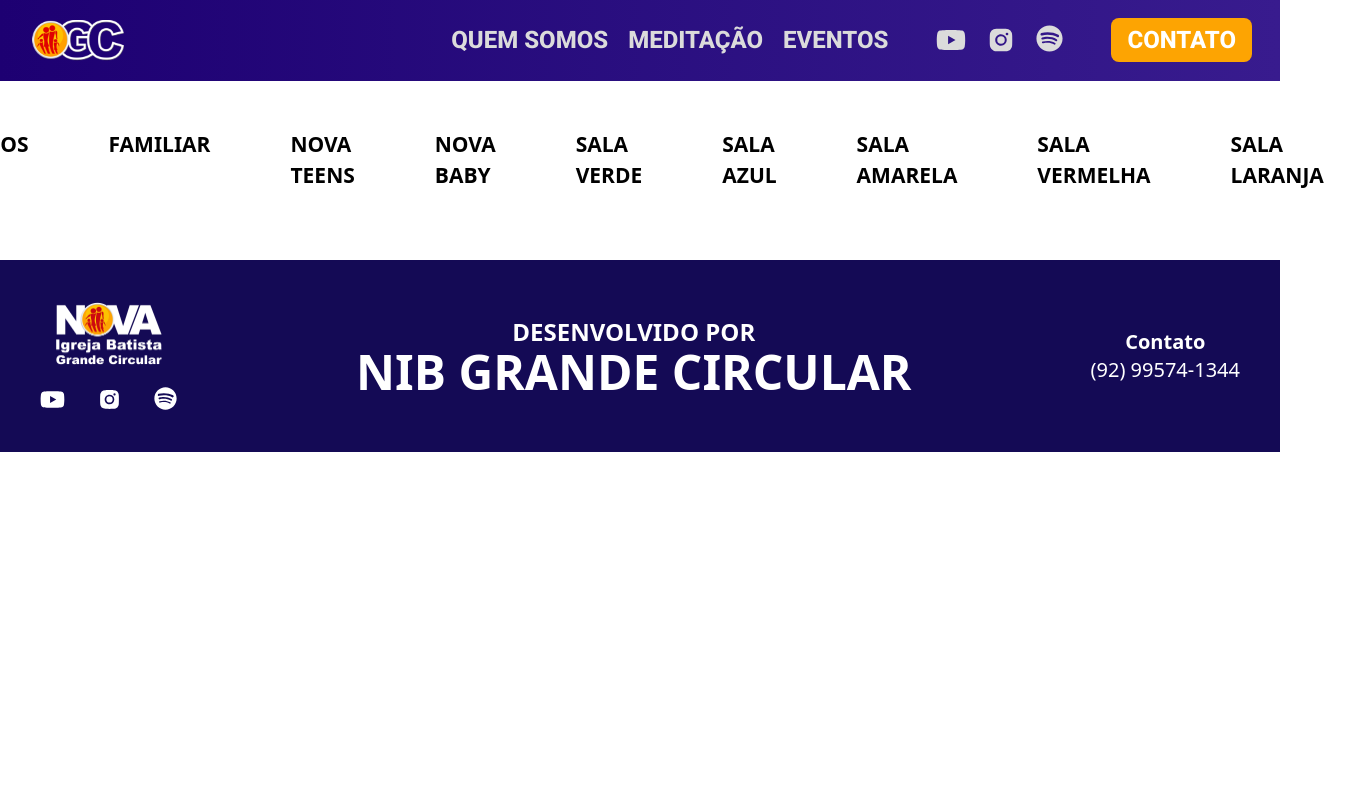
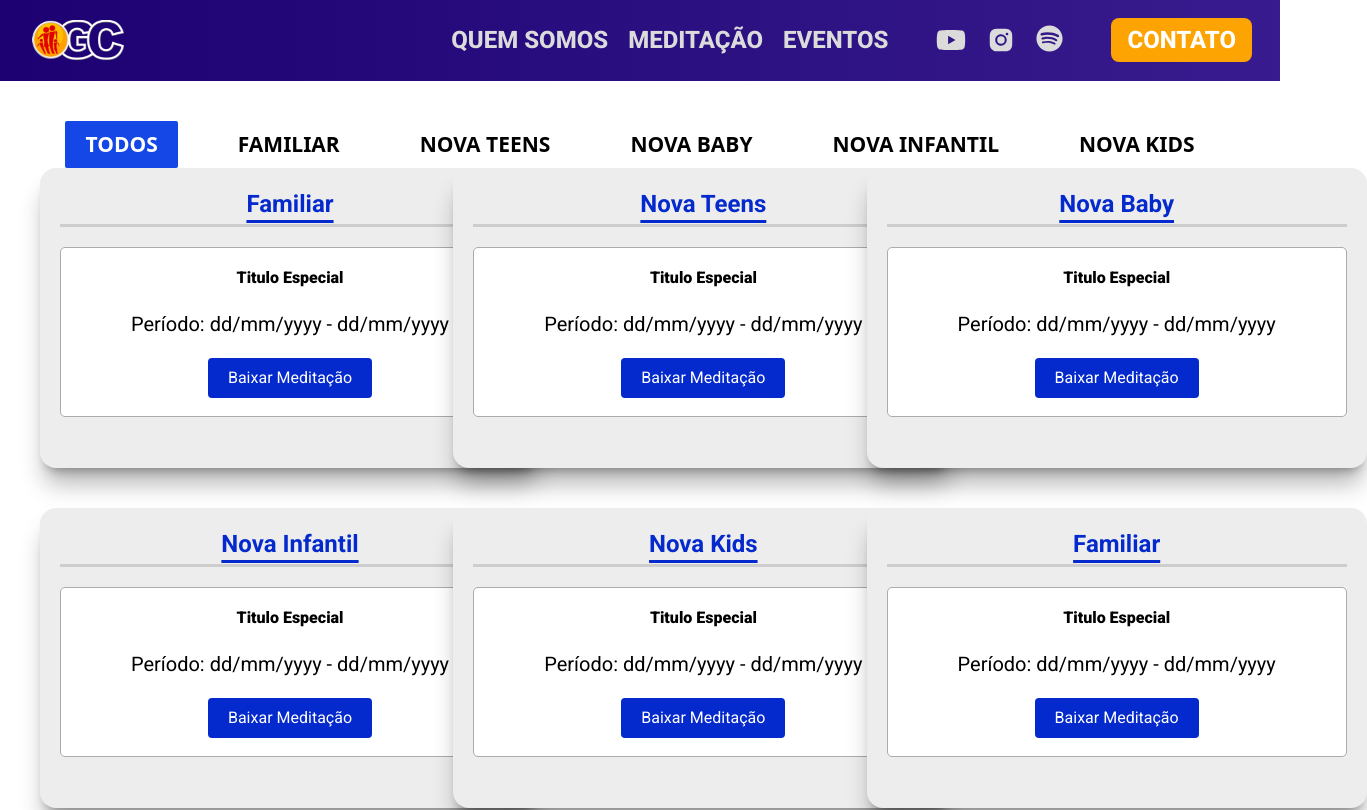
Before and after one commit to angelosicssu/website-nibgc, a Next.js app: page /meditacao in a window 1280 px wide. Shown: the top 810 px of the page, 1367 px wide, since content can reach past the window. Built offline with nearby package versions, Linux system fonts and the light colour scheme.

Commit message:
feat: cards-medditacao

```diff
--- a/src/app/meditacao/page.tsx
+++ b/src/app/meditacao/page.tsx
@@ -1,16 +1,59 @@
+"use client"
+import Card from "@/components/Card";
+import { useState } from "react";
+
 export default function Meditacao() {
+
+    const [selectedCategory, setSelectedCategory] = useState("Todos");
+
+    const categories = [
+        "Todos",
+        "Familiar",
+        "Nova Teens",
+        "Nova Baby",
+        "Nova Infantil",
+        "Nova Kids",
+    ];
+
+    const cards = [
+        { id: 1, category: "Familiar", title: "Titulo Especial" },
+        { id: 1, category: "Nova Teens", title: "Titulo Especial" },
+        { id: 1, category: "Nova Baby", title: "Titulo Especial" },
+        { id: 1, category: "Nova Infantil", title: "Titulo Especial" },
+        { id: 1, category: "Nova Kids", title: "Titulo Especial" },
+        { id: 1, category: "Familiar", title: "Titulo Especial" },
+        { id: 1, category: "Nova Teens", title: "Titulo Especial" },
+        { id: 1, category: "Nova Baby", title: "Titulo Especial" },
+        { id: 1, category: "Nova Infantil", title: "Titulo Especial" },
+        { id: 1, category: "Nova Kids", title: "Titulo Especial" },
+        { id: 1, category: "Familiar", title: "Titulo Especial" },
+        { id: 1, category: "Nova Teens", title: "Titulo Especial" },
+        { id: 1, category: "Nova Baby", title: "Titulo Especial" },
+        { id: 1, category: "Nova Infantil", title: "Titulo Especial" },
+        { id: 1, category: "Nova Kids", title: "Titulo Especial" }
+    ];
+
+    const filteredCards =
+        selectedCategory === "Todos" ? cards : cards.filter((card) => card.category === selectedCategory);
+
     return(
         <main className="flex p-10 flex-col">
             <div className="flex flex-row justify-center gap-10 font-bold uppercase text-[21px]">
-                <div className="flex py-2 px-5 hover:bg-blue-700 hover:text-white rounded-xs hover:cursor-pointer"><p>Todos</p></div>
-                <div className="flex py-2 px-5 hover:bg-blue-700 hover:text-white rounded-xs hover:cursor-pointer"><p>Familiar</p></div>
-                <div className="flex py-2 px-5 hover:bg-blue-700 hover:text-white rounded-xs hover:cursor-pointer"><p>Nova Teens</p></div>
-                <div className="flex py-2 px-5 hover:bg-blue-700 hover:text-white rounded-xs hover:cursor-pointer"><p>Nova Baby</p></div>
-                <div className="flex py-2 px-5 hover:bg-blue-700 hover:text-white rounded-xs hover:cursor-pointer"><p>Sala Verde</p></div>
-                <div className="flex py-2 px-5 hover:bg-blue-700 hover:text-white rounded-xs hover:cursor-pointer"><p>Sala Azul</p></div>
-                <div className="flex py-2 px-5 hover:bg-blue-700 hover:text-white rounded-xs hover:cursor-pointer"><p>Sala Amarela</p></div>
-                <div className="flex py-2 px-5 hover:bg-blue-700 hover:text-white rounded-xs hover:cursor-pointer"><p>Sala Vermelha</p></div>
-                <div className="flex py-2 px-5 hover:bg-blue-700 hover:text-white rounded-xs hover:cursor-pointer"><p>Sala Laranja</p></div>
+                {categories.map((cat) => (
+                    <div
+                        key={cat}
+                        onClick={() => setSelectedCategory(cat)}
+                        className={`flex py-2 px-5 rounded-xs cursor-pointer transition-all duration-200 ${selectedCategory === cat ? "bg-blue-700 text-white" : "hover:bg-blue-700 hover:text-white"}`}
+
+                    >
+                        <p>{cat}</p>
+                    </div>
+                ))}
+            </div>
+            <div className="grid grid-cols-1 md:grid-cols-2 xl:grid-cols-3 gap-10">
+                {filteredCards.map((card) => (
+                    <Card key={card.id} category={card.category} title={card.title}/>
+                ))}
             </div>
         </main>
     )
--- /dev/null
+++ b/src/components/Card/index.tsx
@@ -0,0 +1,20 @@
+interface CardProps {
+    category: String,
+    title: String
+}
+
+export default function Card({ category, title } : CardProps) {
+    return (
+        <div className="flex p-5 flex-col bg-[#EDEDED] shadow-xl/30 rounded-2xl w-[500px] h-[300px] font-[Roboto]">
+            <p className="flex text-[#0429CD] underline decoration-[3px] underline-offset-8 font-bold text-2xl justify-center mb-1">{category}</p>
+            <span className="flex h-[3px] w-full bg-[#CDCDCD] font-normal"/>
+            <div className="flex flex-col gap-5 w-full h-[170px] justify-center items-center bg-white mt-5 rounded-[5px] border-1 border-[#ABABAB]">
+                <p className="font-black ">{title}</p>
+                <p className="text-xl">Período: dd/mm/yyyy - dd/mm/yyyy</p>
+                <div className="hover:cursor-pointer bg-[#0429CD] px-5 py-2 rounded-sm">
+                    <p className="text-white">Baixar Meditação</p>
+                </div>
+            </div>
+        </div>
+    )
+}
```
